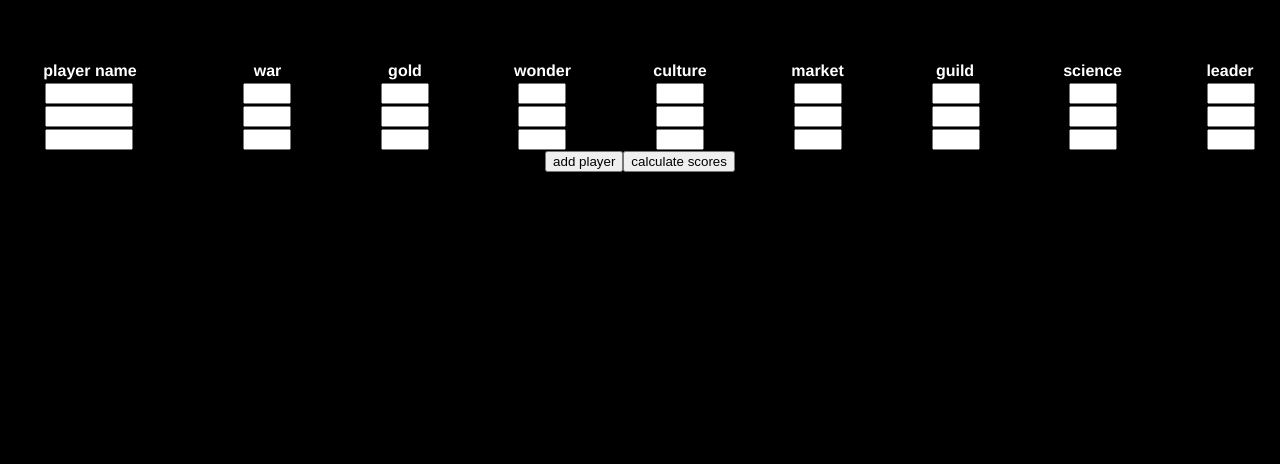
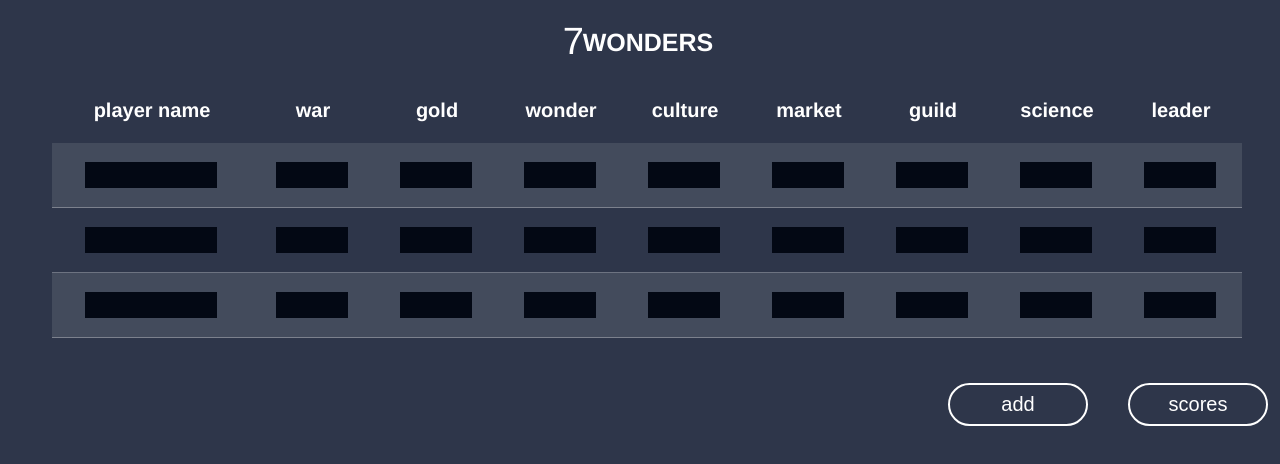
Before and after one commit to juneaucross/7wonders, a Vue app: page / in a window 1280 px wide. Shown: the top 464 px of the page. Built offline with nearby package versions, Linux system fonts and the light colour scheme; the HTML template or start-up script is replaced by a standard one.

Commit message:
styles added

```diff
--- a/index.html
+++ b/index.html
@@ -7,7 +7,7 @@
     <style>
       body {
         box-sizing: border-box;
-        background: black;
+        background: #2E364A;
       }
     </style>
   </head>
--- a/package.json
+++ b/package.json
@@ -10,6 +10,7 @@
     "build": "node build/build.js"
   },
   "dependencies": {
+    "serve": "^11.0.2",
     "vue": "^2.5.2"
   },
   "devDependencies": {
--- a/src/App.vue
+++ b/src/App.vue
@@ -1,5 +1,10 @@
 <template>
   <div id="app">
+    <div class="container">
+
+      <div class="logo">
+        <h1 class="logo-heading"><span class="logo-number">7</span>wonders</h1>
+      </div>
       <form class="main" action="" method="post">
         <table class="table">
           <th class="table__head-row">
@@ -13,40 +18,45 @@
             <td class="table__head table__head--green">science</td>
             <td class="table__head table__head--leader">leader</td>
           </th>
-        <tr class="table__player-row" v-for="(player, i) in playersArr">
+          <transition-group name="list" appear>
+            <tr class="table__player-row" v-for="(player, i) in playersArr" :key="i">
               <td class="table__player table__player--name">
-            <input type="text" :name="'playerName-' + (i+1)" v-model="player.name" value="" tabindex="1">
+                <input type="text" :name="'playerName-' + (i+1)" v-model="player.name" value="" tabindex="1" placeholder=" ">
               </td>
               <td class="table__player table__player--red">
-            <input type="number" :name="'red-' + (i+1)" value="" v-model="player.red" tabindex="2">
+                <input type="number" :name="'red-' + (i+1)" value="" v-model="player.red" tabindex="2" placeholder=" ">
               </td>
               <td class="table__player table__player--gold">
-            <input type="number" :name="'gold-' + (i+1)" value="" v-model="player.gold" tabindex="3">
+                <input type="number" :name="'gold-' + (i+1)" value="" v-model="player.gold" tabindex="3" placeholder=" ">
               </td>
               <td class="table__player table__player--wonder">
-            <input type="number" :name="'wonder-' + (i+1)" value="" v-model="player.wonder" tabindex="4">
+                <input type="number" :name="'wonder-' + (i+1)" value="" v-model="player.wonder" tabindex="4" placeholder=" ">
               </td>
               <td class="table__player table__player--blue">
-            <input type="number" :name="'blue-' + (i+1)" value="" v-model="player.blue" tabindex="5">
+                <input type="number" :name="'blue-' + (i+1)" value="" v-model="player.blue" tabindex="5" placeholder=" ">
               </td>
               <td class="table__player table__player--orange">
-            <input type="number" :name="'orange-' + (i+1)" value="" v-model="player.orange" tabindex="6">
+                <input type="number" :name="'orange-' + (i+1)" value="" v-model="player.orange" tabindex="6" placeholder=" ">
               </td>
               <td class="table__player table__player--violet">
-            <input type="number" :name="'violet-' + (i+1)" value="" v-model="player.violet" tabindex="7">
+                <input type="number" :name="'violet-' + (i+1)" value="" v-model="player.violet" tabindex="7" placeholder=" ">
               </td>
               <td class="table__player table__player--green">
-            <input type="number" :name="'green-' + (i+1)" value="" v-model="player.green" tabindex="8">
+                <input type="number" :name="'green-' + (i+1)" value="" v-model="player.green" tabindex="8" placeholder=" ">
               </td>
               <td class="table__player table__player--leader">
-            <input type="number" :name="'leader-' + (i+1)" value="" v-model="player.leader" tabindex="9">
+                <input type="number" :name="'leader-' + (i+1)" value="" v-model="player.leader" tabindex="9" placeholder=" ">
               </td>
             </tr>
+          </transition-group>
+
         </table>
         <!-- <button @click.prevent="submitForm">Submit scores</button> -->
       </form>
-    <button id="addPlayerBtn"  @click="addPlayer">add player</button>
-    <button @click="getSum">calculate scores</button>
+      <div class="buttons-wrap">
+        <button id="addPlayerBtn"  @click="addPlayer">add</button>
+        <button id="getSumBtn" @click="getSum">scores</button>
+      </div>
 
       <div class="result__wrap" v-if="sortedArr">
         <ul class="result__list">
@@ -54,6 +64,9 @@
             {{ player.name | capitalize }} - {{ player.sum }} !
           </li>
         </ul>
+      </div>
+
+
     </div>
 
 
@@ -127,15 +140,48 @@
 </script>
 
 <style>
+
   #app {
+    /* css variables */
+    --bgColor: #2E364A;
+    --inputFocusColor: #232834;
+    --inputPlaceholderColor: #030814;
+
     font-family: 'Avenir', Helvetica, Arial, sans-serif;
     -webkit-font-smoothing: antialiased;
     -moz-osx-font-smoothing: grayscale;
+    font-weight: 300;
     text-align: center;
     color: white;
     width: 100%;
-    background: black;
-    margin-top: 60px;
+    background: var(--bgColor);
+    /* margin-top: 60px; */
+  }
+
+  .container {
+    display: flex;
+    justify-content: center;
+    flex-wrap: wrap;
+    width: 1280px;
+    margin: 0 auto;
+  }
+
+  .logo-heading {
+    width: 100%;
+    position: relative;
+    text-transform: uppercase;
+    font-size: 25px;
+    line-height: 1.4;
+  }
+
+  .logo-number {
+    display: block;
+    position: absolute;
+    top: -10px;
+    left: -20px;
+    font-size: 38px;
+    line-height: 1.4;
+    font-weight: 500;
   }
 
   .table {
@@ -148,16 +194,34 @@
   .table__player-row {
     display: flex;
     flex-direction: row;
-    justify-content: space-between;
+    width: 1190px;
+    height: 64px;
+    justify-content: space-around;
+    -ms-align-items: center;
+    align-items: center;
     text-align: center;
   }
 
+  .table__player-row {
+    border-bottom: 1px solid rgba(255, 255, 255, 0.3);
+  }
+
+  .table__player-row:nth-child(odd) {
+    background-color: rgba(255, 255, 255, 0.1);
+  }
+
   .table__head {
-    width: 80px;
+    width: 86px;
+    font-size: 20px;
+    line-height: 1.2;
   }
 
   .table__player {
-    width: 80px;
+    display: flex;
+    justify-content: center;
+    align-items: center;
+    width: 86px;
+    height: 100%;
   }
 
   .table__player--name,
@@ -176,11 +240,91 @@
   }
 
   input {
-    width: 50%;
+    width: 80%;
+    height: 24px;
+    color: #fff;
+    font-size: 20px;
+    line-height: 1.2;
+    background-color: var(--bgColor);
+    border: none;
+  }
+
+  input:placeholder-shown {
+    background-color: var(--inputPlaceholderColor);
+  }
+
+  input:focus {
+    width: 100%;
+    height: 100%;
+    font-size: 35px;
+    line-height: 1.2;
+    background-color: var(--inputFocusColor);
+    outline: none;
   }
 
   input::-webkit-inner-spin-button {
     display: none;
   }
 
+  .table__player-row:nth-child(odd) > input {
+    background-color: rgba(255, 255, 255, 0.1);
+  }
+
+  .buttons-wrap {
+    display: flex;
+    justify-content: flex-end;
+    margin: 45px 0;
+    width: 100%;
+  }
+
+  button {
+    width: 140px;
+    height: 43px;
+    margin: 0 20px;
+    border-radius: 50px;
+    font-size: 20px;
+    line-height: 1.2;
+    color: #fff;
+    background-color: transparent;
+    border: 2px solid #fff;
+    transition: all 0.2s linear;
+    outline: none;
+  }
+
+  button:hover {
+    color: var(--bgColor);
+    background-color: #fff;
+    /* border: 2px solid #fff; */
+  }
+
+  button:disabled {
+    color: rgba(255, 255, 255, 0.3);
+    border: 2px solid rgba(255, 255, 255, 0.3);
+  }
+
+
+
+
+  .slide-fade-enter-active {
+    transition: all .3s ease;
+  }
+  .slide-fade-leave-active {
+    transition: all .8s cubic-bezier(1.0, 0.5, 0.8, 1.0);
+  }
+  .slide-fade-enter, .slide-fade-leave-to
+  /* .slide-fade-leave-active до версии 2.1.8 */ {
+    transform: translateX(10px);
+    opacity: 0;
+  }
+
+
+
+  .list-enter-active, .list-leave-active {
+    transition: all 1s;
+  }
+  .list-enter, .list-leave-to /* .list-leave-active до версии 2.1.8 */ {
+    opacity: 0;
+    transform: translateY(30px);
+  }
+
 </style>
```
Also changed, not shown: 2 other files (tests, documents, lock files or other folders). Lines whose indentation alone changed are shown as unchanged.
